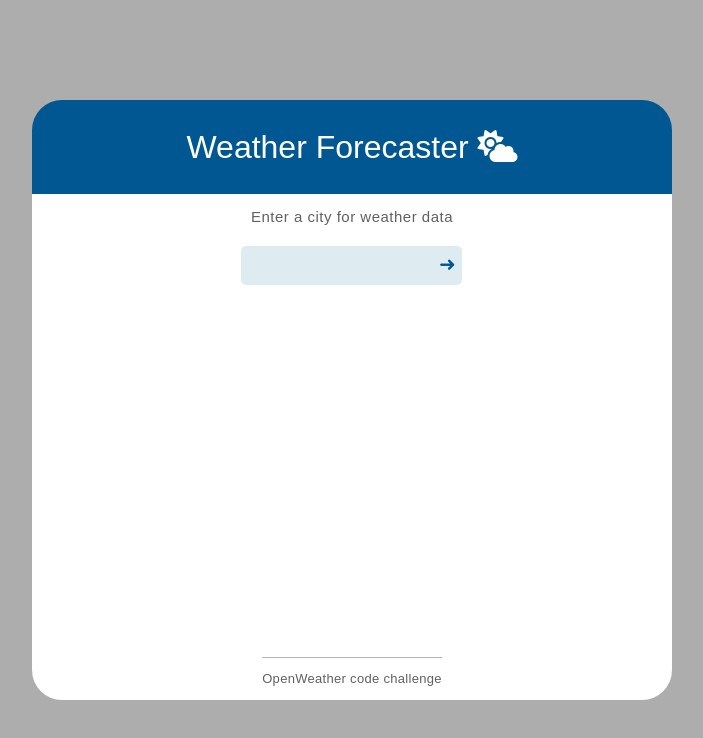
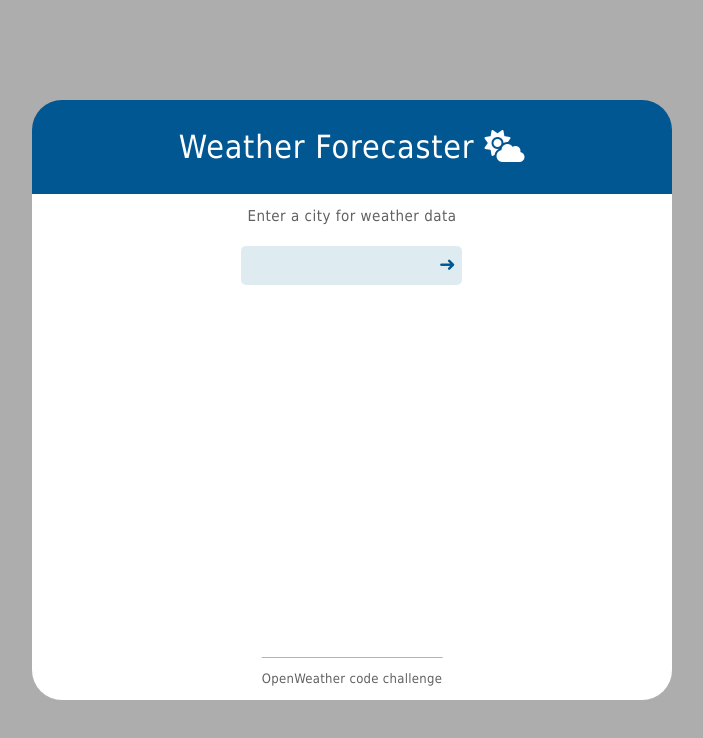
Before and after one commit to Techture/weather-forecaster, a React (Create React App) app: page / in a window 1280 px wide. Shown: the top 738 px of the page, without its empty margins (288-991 px from the left). Built offline with nearby package versions, Linux system fonts and the light colour scheme; no server answers.

Commit message:
update css

```diff
--- a/src/styles/styles.css
+++ b/src/styles/styles.css
@@ -1,6 +1,6 @@
 /* vars */
 :root {
-  --main-font: "Quicksand", sans-serif;
+  --main-font: "Tahoma", sans-serif;
   --main-black: #000;
   --color-1: #adadad;
   --color-2: #005791;
@@ -87,6 +87,7 @@ span {
 .header-title {
   font-weight: 300;
   color: white;
+  letter-spacing: 0.8px;
 }
 
 /* content */
```
